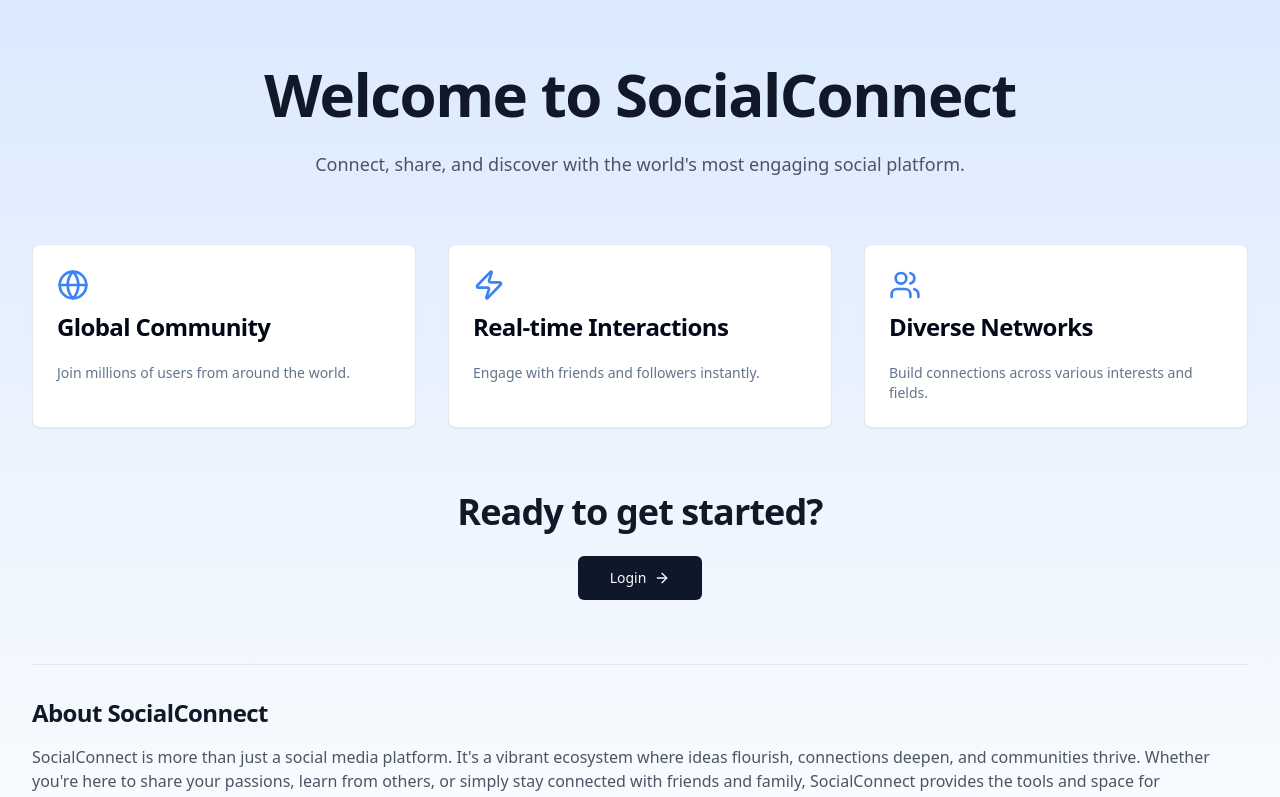
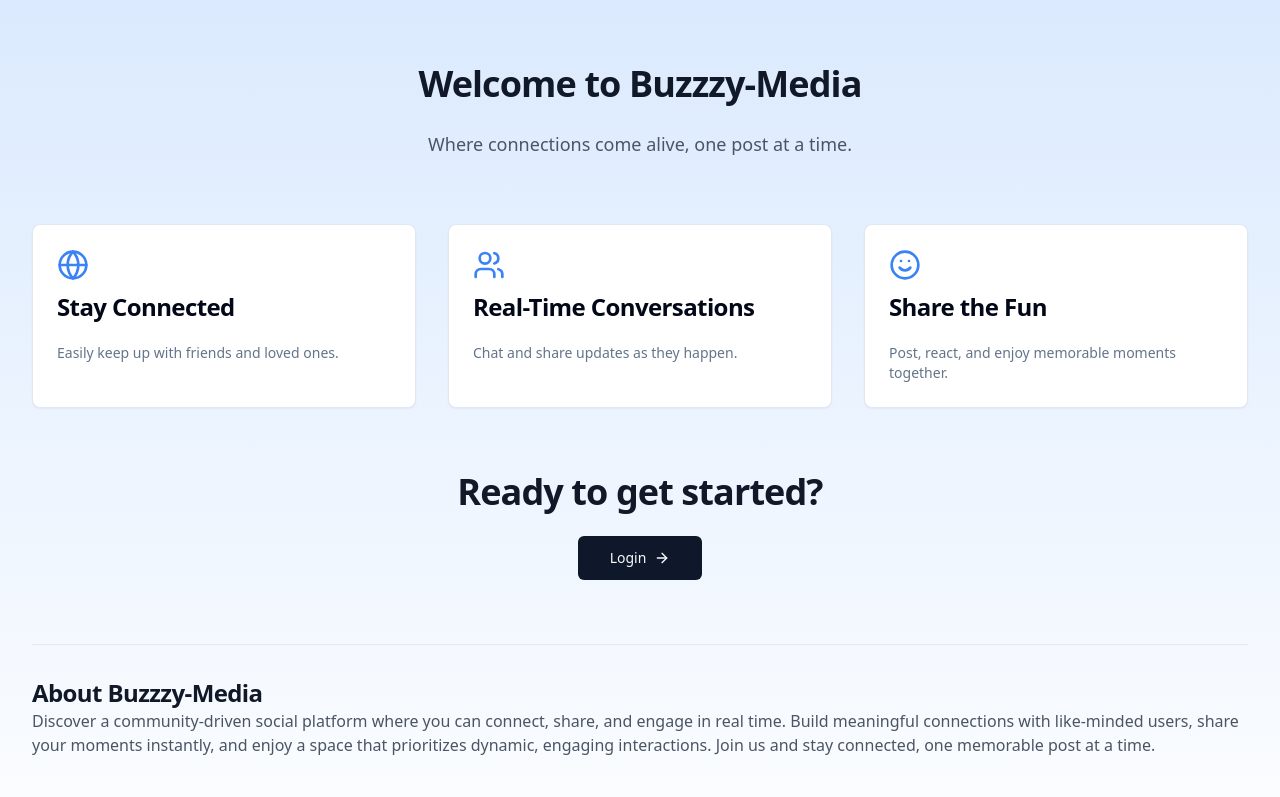
Before and after one commit to tunnu005/social-media-frontend, a React (Vite) app: page / in a window 1280 px wide. Shown: the top 797 px of the page. Built offline with nearby package versions, Linux system fonts and the light colour scheme; no server answers.

Commit message:
index page1

```diff
--- a/src/component/menubar.jsx
+++ b/src/component/menubar.jsx
@@ -77,7 +77,7 @@ export default function ResponsiveVerticalMenu({ user }) {
           <Menu className="h-6 w-6" />
         </button> */}
         <div className="text-2xl font-bold bg-gradient-to-r from-purple-400 via-pink-500 to-red-500 bg-clip-text text-transparent">
-          Vibely
+          Buzzzy
         </div>
         <div className="flex space-x-4">
           {topMenuItems.map((item, index) => (
--- a/src/pages/Index.jsx
+++ b/src/pages/Index.jsx
@@ -1,19 +1,19 @@
 import React from 'react';
-import { ArrowRight, Users, Zap, Globe } from 'lucide-react';
+import { ArrowRight, Users, Smile, Globe } from 'lucide-react';
 
 import { Button } from '@/components/ui/button';
 import { Card, CardContent, CardDescription, CardHeader, CardTitle } from '@/components/ui/card';
 
 export default function Index() {
   return (
-    <div className="min-h-screen bg-gradient-to-b from-blue-100 to-white dark:from-gray-900 dark:to-gray-800">
+    <div className="min-h-screen bg-gradient-to-b from-blue-100 to-white ">
       <div className="container mx-auto px-4 py-16 sm:px-6 lg:px-8">
         <header className="text-center mb-16">
-          <h1 className="text-4xl font-bold tracking-tight text-gray-900 dark:text-white sm:text-6xl">
-            Welcome to SocialConnect
+          <h1 className="text-4xl font-bold tracking-tight text-gray-900 ">
+            Welcome to Buzzzy-Media
           </h1>
-          <p className="mt-6 text-lg leading-8 text-gray-600 dark:text-gray-300">
-            Connect, share, and discover with the world's most engaging social platform.
+          <p className="mt-6 text-lg leading-8 text-gray-600 ">
+            Where connections come alive, one post at a time.
           </p>
         </header>
 
@@ -21,21 +21,22 @@ export default function Index() {
           <section className="grid gap-8 md:grid-cols-3">
             {[
               {
-                title: 'Global Community',
-                description: 'Join millions of users from around the world.',
+                title: 'Stay Connected',
+                description: 'Easily keep up with friends and loved ones.',
                 icon: Globe,
               },
               {
-                title: 'Real-time Interactions',
-                description: 'Engage with friends and followers instantly.',
-                icon: Zap,
+                title: 'Real-Time Conversations',
+                description: 'Chat and share updates as they happen.',
+                icon: Users,
               },
               {
-                title: 'Diverse Networks',
-                description: 'Build connections across various interests and fields.',
-                icon: Users,
+                title: 'Share the Fun',
+                description: 'Post, react, and enjoy memorable moments together.',
+                icon: Smile,
               },
-            ].map((feature, index) => (
+            ]
+              .map((feature, index) => (
                 <Card key={index}>
                   <CardHeader>
                     <feature.icon className="h-8 w-8 mb-2 text-blue-500" />
@@ -49,7 +50,7 @@ export default function Index() {
           </section>
 
           <section className="text-center">
-            <h2 className="text-3xl font-bold tracking-tight text-gray-900 dark:text-white sm:text-4xl mb-6">
+            <h2 className="text-3xl font-bold tracking-tight text-gray-900  sm:text-4xl mb-6">
               Ready to get started?
             </h2>
             <div className="flex justify-center gap-4">
@@ -63,21 +64,18 @@ export default function Index() {
           </section>
 
           <section className="border-t border-gray-200 dark:border-gray-700 pt-8">
-            <h2 className="text-2xl font-bold tracking-tight text-gray-900 dark:text-white mb-4">
-              About SocialConnect
+            <h2 className="text-2xl font-bold tracking-tight text-gray-900 ">
+              About Buzzzy-Media
             </h2>
-            <p className="text-gray-600 dark:text-gray-300">
-              SocialConnect is more than just a social media platform. It's a vibrant ecosystem where ideas flourish,
-              connections deepen, and communities thrive. Whether you're here to share your passions, learn from others,
-              or simply stay connected with friends and family, SocialConnect provides the tools and space for meaningful interactions.
-              With our commitment to user privacy, innovative features, and a user-friendly interface, we're redefining
-              what it means to be social online.
+            <p className="text-gray-600 ">
+            Discover a community-driven social platform where you can connect, share, and engage in real time. Build meaningful connections with like-minded users, share your moments instantly, and enjoy a space that prioritizes dynamic, engaging interactions. Join us and stay connected, one memorable post at a time.
             </p>
           </section>
         </main>
 
-        <footer className="mt-16 text-center text-sm text-gray-500 dark:text-gray-400">
-          <p>&copy; {new Date().getFullYear()} SocialConnect. All rights reserved.</p>
+        <footer className="mt-16 text-center text-sm text-gray-500 ">
+          <p>developed by <a href="https://www.instagram.com/taral_001/">Taral Patel</a></p>
+          <p>&copy; {new Date().getFullYear()} Buzzzy. All rights reserved.</p>
         </footer>
       </div>
     </div>
```
Lines whose indentation alone changed are shown as unchanged.
